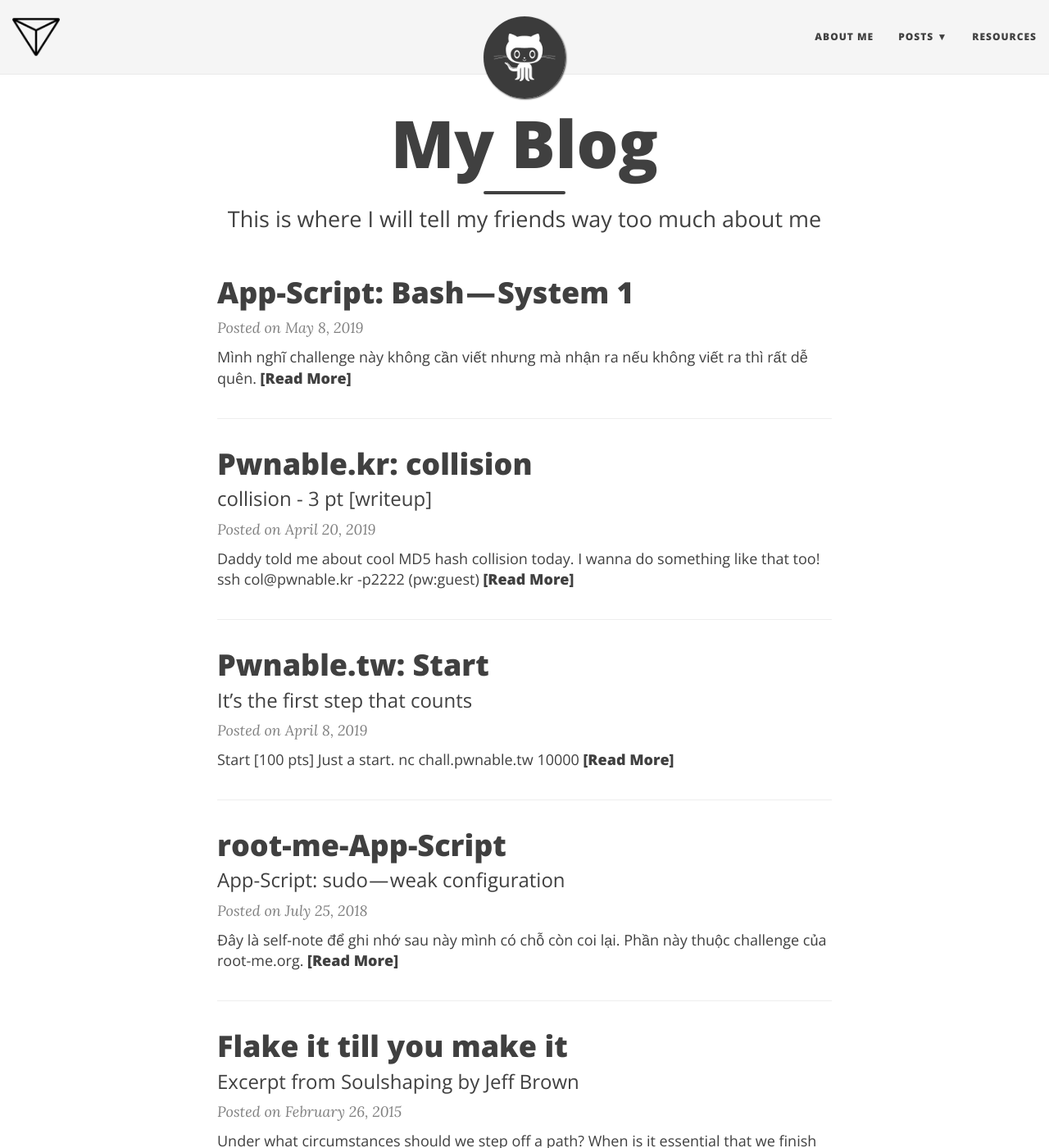
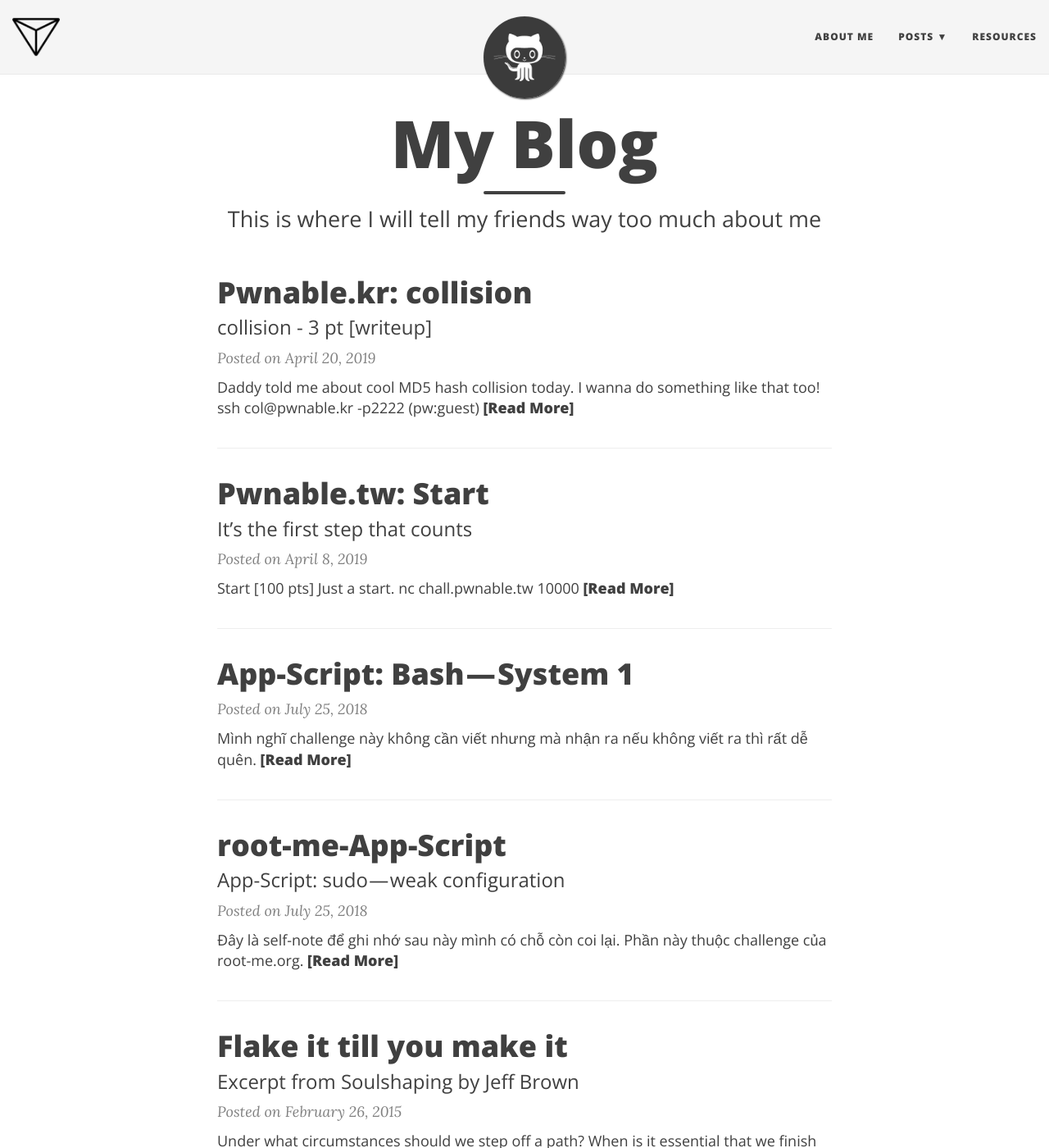
Before and after one commit to Delt-A/delt-a.github.io, a Jekyll site: the page built from index.html, in a window 1280 px wide and 1400 px high. Shown: the whole window at 82% size. Built offline with Jekyll 4.4.1, drawn with Linux system fonts in a browser that asks for light colours; nearby versions of some CDN libraries; the list of posts is cut into pages by our own code.

Commit message:
Update 2019-05-08-app-script-bash-system-1.md

```diff
--- a/_posts/2019-05-08-app-script-bash-system-1.md
+++ b/_posts/2019-05-08-app-script-bash-system-1.md
@@ -2,6 +2,7 @@
 layout: post
 published: true
 title: 'App-Script: Bash — System 1'
+date: '2018-07-25'
 ---
 Mình nghĩ challenge này không cần viết nhưng mà nhận ra nếu không viết ra thì rất dễ quên.
 
```
